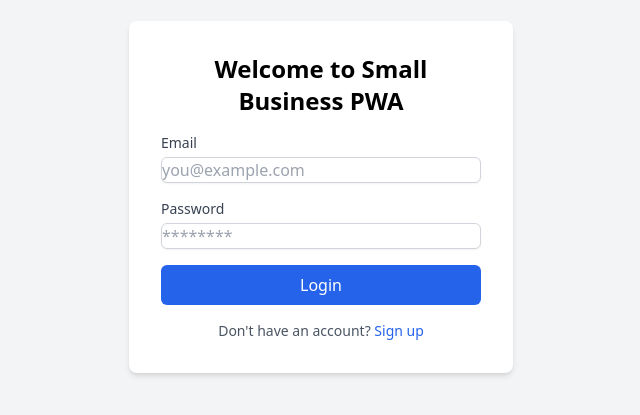
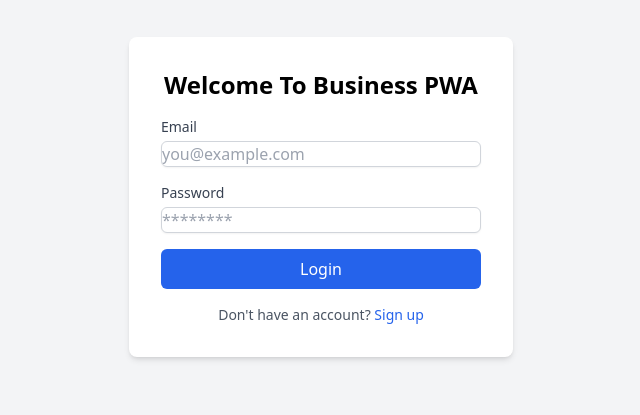
Before and after one commit to Rockkit-App/Rockkit-PWA, a website: page index.html in a window 1280 px wide. Shown: the part 203-618 px from the top of the page, without its empty margins (319-959 px from the left). Drawn offline with nearby package versions, Linux system fonts and the light colour scheme.

Commit message:
Update index.html

```diff
--- a/index.html
+++ b/index.html
@@ -18,7 +18,7 @@
 
   <!-- Login form -->
   <div class="bg-white p-8 rounded-lg shadow-md w-96">
-    <h1 class="text-2xl font-bold text-center mb-4">Welcome to Small Business PWA</h1>
+    <h1 class="text-2xl font-bold text-center mb-4">Welcome To Business PWA</h1>
     <form id="login-form">
       <div class="mb-4">
         <label for="email" class="block text-sm font-medium text-gray-700">Email</label>
```
